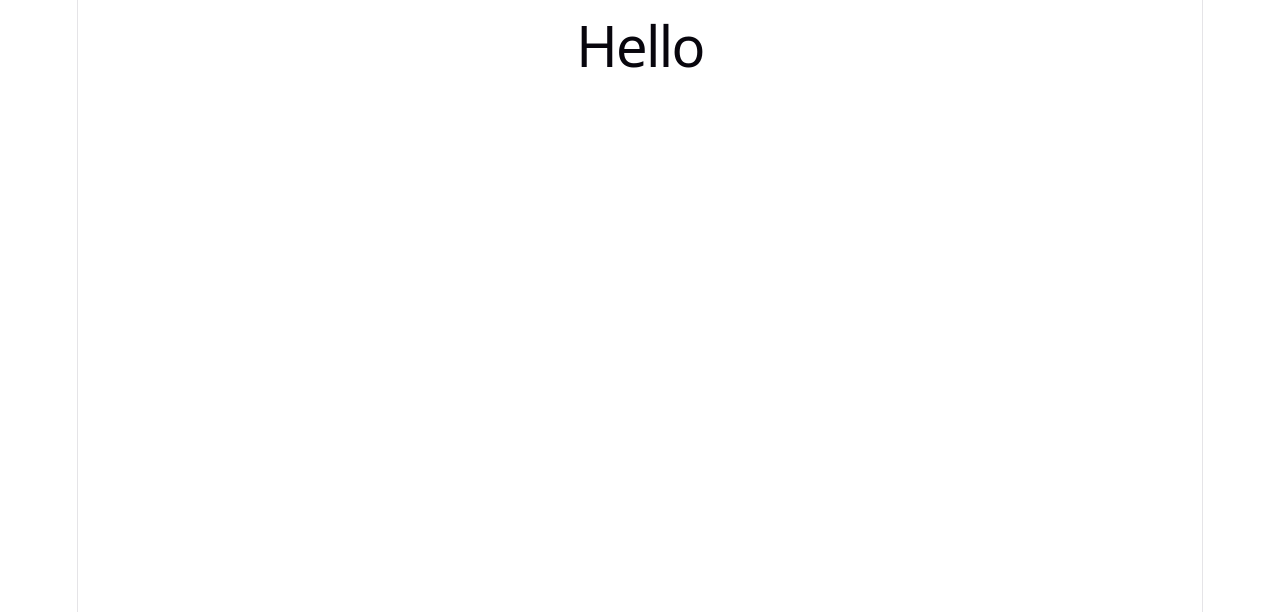
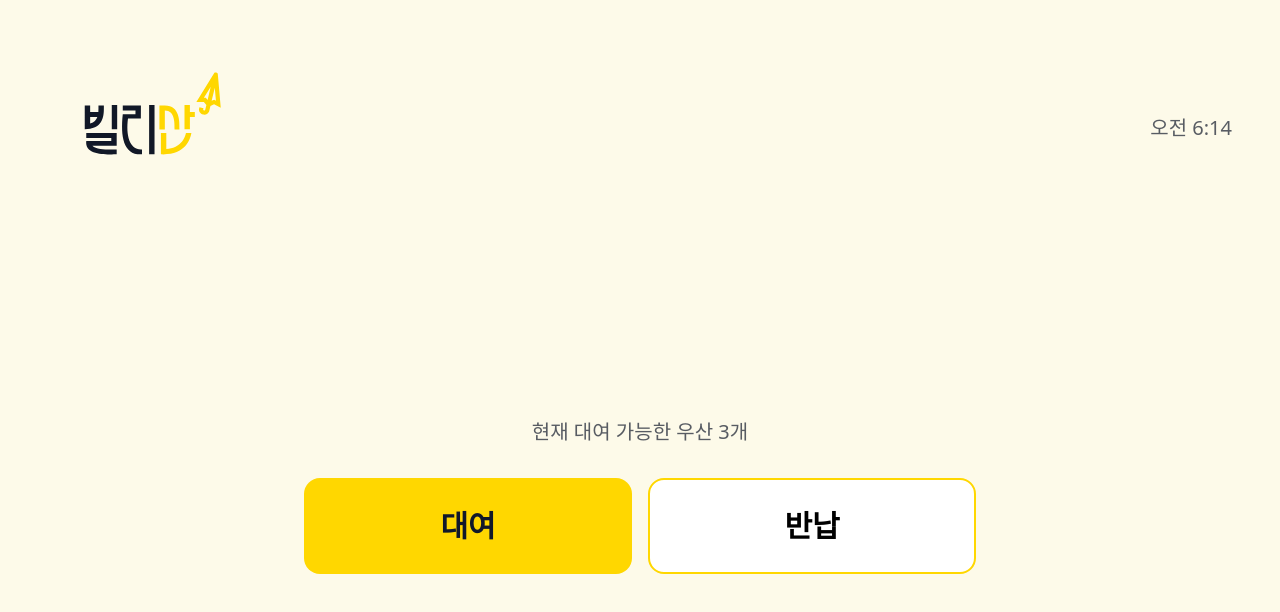
Before and after one commit to ClOhmYee/Billisan, a React (Vite) app in the folder frontend/kiosk/: page / in a window 1280 px wide. Shown: the top 612 px of the page. Built offline with nearby package versions, Linux system fonts and the light colour scheme.

Commit message:
S15P11A201-71 feat: 공통 색상 토큰 세팅,  키오스크 메인 화면 구현(DEFAULT/RENT_DISABLED_NO_STOCK)

```diff
--- a/frontend/kiosk/src/App.tsx
+++ b/frontend/kiosk/src/App.tsx
@@ -1,11 +1,8 @@
-import './App.css'
+import { MainScreen } from './screens/SCR-KSK-MAIN-001/MainScreen'
 
 function App() {
-  return (
-    <>
-      <h1>Hello</h1>
-    </>
-  )
+  // 8번 단계(kioskMainStore 연동) 전까지 시각 확인용으로 variant를 고정.
+  return <MainScreen variant="DEFAULT" />
 }
 
 export default App
--- /dev/null
+++ b/frontend/kiosk/src/components/common/Button.tsx
@@ -0,0 +1,35 @@
+import type { ButtonHTMLAttributes, ReactNode } from 'react'
+
+type ButtonVariant = 'primary' | 'outline'
+
+interface ButtonProps extends ButtonHTMLAttributes<HTMLButtonElement> {
+  children: ReactNode
+  variant?: ButtonVariant
+}
+
+export function Button({
+  children,
+  disabled,
+  variant = 'primary',
+  className = '',
+  ...rest
+}: ButtonProps) {
+  const variantClasses =
+    variant === 'outline'
+      ? 'border-primary border-2 bg-white text-black'
+      : disabled
+        ? 'bg-disabled text-navy/50 cursor-not-allowed'
+        : 'bg-primary text-navy active:brightness-95'
+
+  return (
+    <button
+      type="button"
+      disabled={disabled}
+      aria-disabled={disabled}
+      className={`min-h-24 rounded-2xl px-12 py-6 text-3xl font-bold transition-colors ${variantClasses} ${className}`}
+      {...rest}
+    >
+      {children}
+    </button>
+  )
+}
--- /dev/null
+++ b/frontend/kiosk/src/components/layout/KioskLayout.tsx
@@ -0,0 +1,35 @@
+import { useEffect, useState, type ReactNode } from 'react'
+import dayjs from 'dayjs'
+import 'dayjs/locale/ko'
+import logo from '../../assets/logo-umb.svg'
+
+dayjs.locale('ko')
+
+interface KioskLayoutProps {
+  children: ReactNode
+}
+
+export function KioskLayout({ children }: KioskLayoutProps) {
+  const [now, setNow] = useState(() => dayjs())
+
+  useEffect(() => {
+    const timer = setInterval(() => setNow(dayjs()), 1000 * 30)
+    return () => clearInterval(timer)
+  }, [])
+
+  return (
+    <div className="bg-kiosk-bg flex min-h-screen flex-col">
+      <header className="flex w-full items-center justify-between px-12 py-8">
+        <img src={logo} alt="Billisan" className="h-48 w-48" />
+        <span className="text-navy/70 text-xl font-medium">
+          {now.format('A h:mm')}
+        </span>
+      </header>
+      <main className="flex flex-1 flex-col items-center justify-center gap-8 px-12 pb-16">
+        <div className="flex w-full max-w-2xl flex-col items-center gap-8">
+          {children}
+        </div>
+      </main>
+    </div>
+  )
+}
--- a/frontend/kiosk/src/index.css
+++ b/frontend/kiosk/src/index.css
@@ -1,111 +1,32 @@
-:root {
-  --text: #6b6375;
-  --text-h: #08060d;
-  --bg: #fff;
-  --border: #e5e4e7;
-  --code-bg: #f4f3ec;
-  --accent: #aa3bff;
-  --accent-bg: rgba(170, 59, 255, 0.1);
-  --accent-border: rgba(170, 59, 255, 0.5);
-  --social-bg: rgba(244, 243, 236, 0.5);
-  --shadow:
-    rgba(0, 0, 0, 0.1) 0 10px 15px -3px, rgba(0, 0, 0, 0.05) 0 4px 6px -2px;
+@import 'tailwindcss';
 
-  --sans: system-ui, 'Segoe UI', Roboto, sans-serif;
-  --heading: system-ui, 'Segoe UI', Roboto, sans-serif;
-  --mono: ui-monospace, Consolas, monospace;
-
-  font: 18px/145% var(--sans);
-  letter-spacing: 0.18px;
-  color-scheme: light dark;
-  color: var(--text);
-  background: var(--bg);
-  font-synthesis: none;
-  text-rendering: optimizeLegibility;
-  -webkit-font-smoothing: antialiased;
-  -moz-osx-font-smoothing: grayscale;
-
-  @media (max-width: 1024px) {
-    font-size: 16px;
-  }
+/*
+ * PROJECT_GUIDE.md §14.1 실측 색상 토큰.
+ * error-text(#C34E4B)는 표본이 적은 근사치로 문서에 명시됨 — 단일 확정값 아님.
+ */
+@theme {
+  --color-primary: #ffd700;
+  --color-kiosk-bg: #fdfae9;
+  --color-navy: #11182a;
+  --color-disabled: #d9d9d9;
+  --color-error-bg: #ffd8d3;
+  --color-error-text: #c34e4b;
 }
 
-@media (prefers-color-scheme: dark) {
-  :root {
-    --text: #9ca3af;
-    --text-h: #f3f4f6;
-    --bg: #16171d;
-    --border: #2e303a;
-    --code-bg: #1f2028;
-    --accent: #c084fc;
-    --accent-bg: rgba(192, 132, 252, 0.15);
-    --accent-border: rgba(192, 132, 252, 0.5);
-    --social-bg: rgba(47, 48, 58, 0.5);
-    --shadow:
-      rgba(0, 0, 0, 0.4) 0 10px 15px -3px, rgba(0, 0, 0, 0.25) 0 4px 6px -2px;
-  }
-
-  #social .button-icon {
-    filter: invert(1) brightness(2);
-  }
-}
-
-#root {
-  width: 1126px;
-  max-width: 100%;
-  margin: 0 auto;
-  text-align: center;
-  border-inline: 1px solid var(--border);
-  min-height: 100svh;
-  display: flex;
-  flex-direction: column;
-  box-sizing: border-box;
+:root {
+  color-scheme: light;
 }
 
 body {
   margin: 0;
+  min-height: 100vh;
+  background: var(--color-kiosk-bg);
+  color: var(--color-navy);
+  font-family: system-ui, 'Segoe UI', Roboto, sans-serif;
+  -webkit-font-smoothing: antialiased;
+  -moz-osx-font-smoothing: grayscale;
 }
 
-h1,
-h2 {
-  font-family: var(--heading);
-  font-weight: 500;
-  color: var(--text-h);
+#root {
+  min-height: 100vh;
 }
-
-h1 {
-  font-size: 56px;
-  letter-spacing: -1.68px;
-  margin: 32px 0;
-  @media (max-width: 1024px) {
-    font-size: 36px;
-    margin: 20px 0;
-  }
-}
-h2 {
-  font-size: 24px;
-  line-height: 118%;
-  letter-spacing: -0.24px;
-  margin: 0 0 8px;
-  @media (max-width: 1024px) {
-    font-size: 20px;
-  }
-}
-p {
-  margin: 0;
-}
-
-code,
-.counter {
-  font-family: var(--mono);
-  display: inline-flex;
-  border-radius: 4px;
-  color: var(--text-h);
-}
-
-code {
-  font-size: 15px;
-  line-height: 135%;
-  padding: 4px 8px;
-  background: var(--code-bg);
-}
--- /dev/null
+++ b/frontend/kiosk/src/screens/SCR-KSK-MAIN-001/MainScreen.tsx
@@ -0,0 +1,46 @@
+import { Button } from '../../components/common/Button'
+import { KioskLayout } from '../../components/layout/KioskLayout'
+
+export type MainScreenVariant = 'DEFAULT' | 'RENT_DISABLED_NO_STOCK'
+
+interface MainScreenProps {
+  variant: MainScreenVariant
+}
+
+// 8번 단계(kioskMainStore 연동)까지 시각 확인용 임시 값. 실제 조회값으로 교체 예정.
+const MOCK_USABLE_SLOT_COUNT: Record<MainScreenVariant, number> = {
+  DEFAULT: 3,
+  RENT_DISABLED_NO_STOCK: 0,
+}
+
+export function MainScreen({ variant }: MainScreenProps) {
+  const isRentDisabled = variant === 'RENT_DISABLED_NO_STOCK'
+  const usableSlotCount = MOCK_USABLE_SLOT_COUNT[variant]
+
+  return (
+    <KioskLayout>
+      <p className="text-navy/70 text-xl">
+        현재 대여 가능한 우산 {usableSlotCount}개
+      </p>
+
+      <div className="flex w-full flex-row items-start gap-4">
+        <div className="flex flex-1 flex-col items-center gap-2">
+          <Button disabled={isRentDisabled} className="w-full">
+            대여
+          </Button>
+          {isRentDisabled && (
+            <span className="bg-error-bg text-error-text rounded-full px-4 py-1 text-base font-semibold">
+              우산 재고 없음
+            </span>
+          )}
+        </div>
+
+        <div className="flex flex-1 flex-col items-center gap-2">
+          <Button variant="outline" className="w-full">
+            반납
+          </Button>
+        </div>
+      </div>
+    </KioskLayout>
+  )
+}
```
Also changed, not shown: frontend/kiosk/src/App.css (deleted), 1 other file (tests, documents, lock files or other folders).
